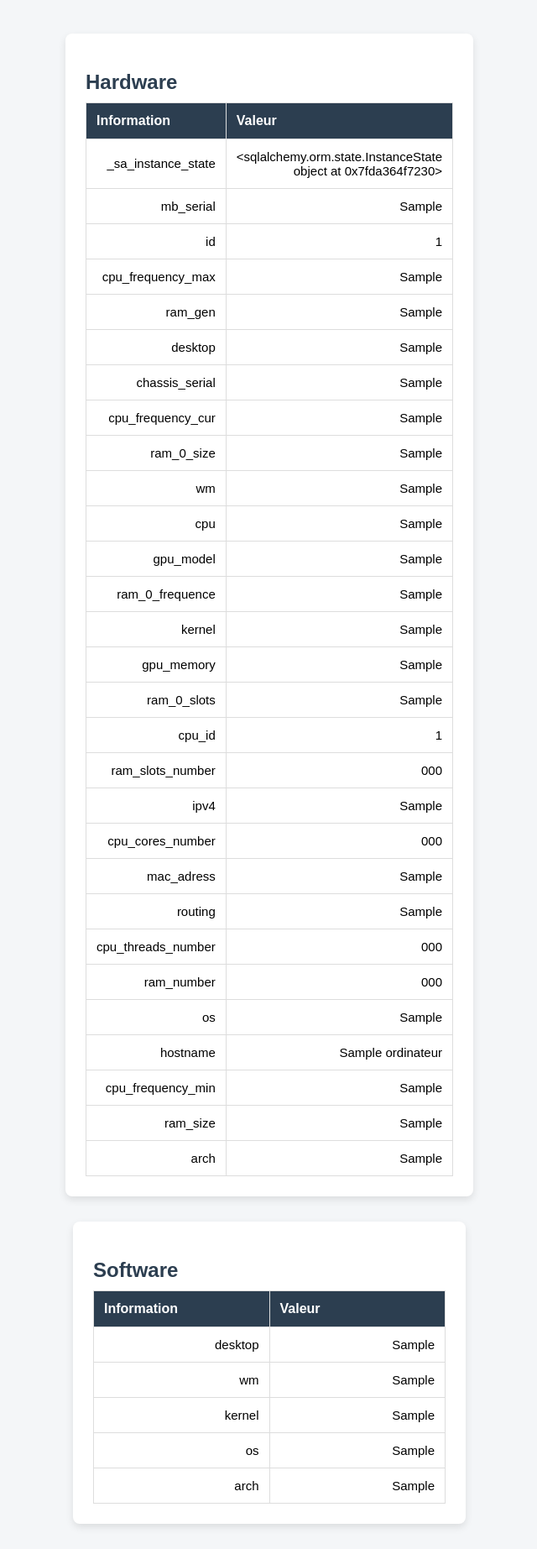
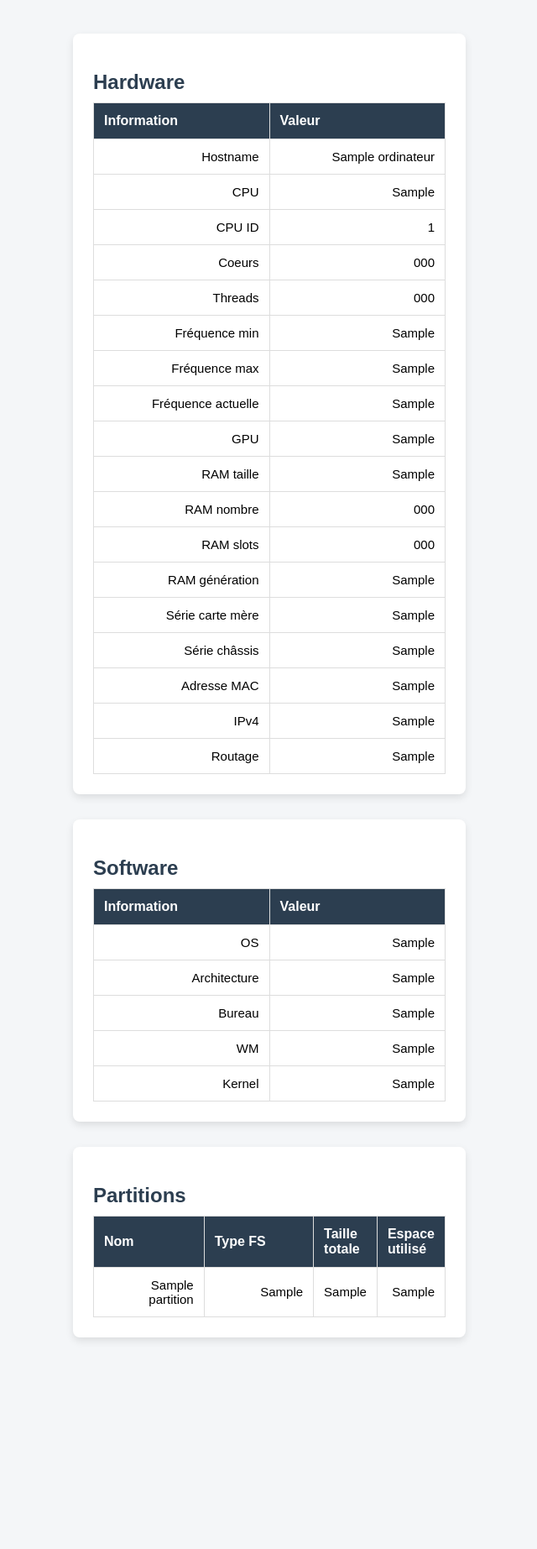
Before and after one commit to aicha019/Grabber, a FastAPI app: page /ordi/1 in a window 1280 px wide. Shown: the whole page at 84% size, without its empty margins (319-959 px from the left). After the commit the page ends 1597 px from the top, so only its background shows below. Run offline with FastAPI, Linux system fonts and the light colour scheme; tables that the repository leaves empty hold one stand-in row (values such as "Sample post"); some libraries are stand-ins or nearby versions.

Commit message:
dernier changement

```diff
--- a/gbapp/templates/ordi.html
+++ b/gbapp/templates/ordi.html
@@ -2,10 +2,7 @@
 <head>
     <title>Informations machine</title>
     <style>
-        * {
-            box-sizing: border-box;
-        }
-
+        * { box-sizing: border-box; }
         body {
             font-family: Arial, sans-serif;
             background-color: #f4f6f8;
@@ -17,7 +14,6 @@
             justify-content: flex-start;
             padding-top: 40px;
         }
-
         .table-container {
             background-color: #ffffff;
             padding: 24px;
@@ -25,71 +21,64 @@
             box-shadow: 0 4px 10px rgba(0,0,0,0.1);
             margin-bottom: 30px;
         }
-
-        table {
-            border-collapse: collapse;
-            width: 420px;
-        }
-
-        th, td {
-            border: 1px solid #ddd;
-            padding: 12px;
-        }
-
-        th {
-            background-color: #2c3e50;
-            color: white;
-            text-align: left;
-            width: 45%;
-        }
-
-        td {
-            text-align: right;
-            font-size: 15px;
-        }
-
-        h2 {
-            margin-bottom: 10px;
-            font-family: Arial, sans-serif;
-            color: #2c3e50;
-        }
+        table { border-collapse: collapse; width: 420px; }
+        th, td { border: 1px solid #ddd; padding: 12px; }
+        th { background-color: #2c3e50; color: white; text-align: left; width: 45%; }
+        td { text-align: right; font-size: 15px; }
+        h2 { margin-bottom: 10px; font-family: Arial, sans-serif; color: #2c3e50; }
     </style>
 </head>
 <body>
-
 <div class="table-container">
     <h2>Hardware</h2>
     <table>
-        <tr>
-            <th>Information</th>
-            <th>Valeur</th>
-        </tr>
-        {% for key, value in ordi.__dict__.items() %}
-                <tr>
-                    <td>{{ key }}</td>
-                    <td>{{ value }}</td>
-                </tr>
-        {% endfor %}
+        <tr><th>Information</th><th>Valeur</th></tr>
+        <tr><td>Hostname</td><td>{{ ordi.hostname }}</td></tr>
+        <tr><td>CPU</td><td>{{ ordi.cpu }}</td></tr>
+        <tr><td>CPU ID</td><td>{{ ordi.cpu_id }}</td></tr>
+        <tr><td>Coeurs</td><td>{{ ordi.cpu_cores_number }}</td></tr>
+        <tr><td>Threads</td><td>{{ ordi.cpu_threads_number }}</td></tr>
+        <tr><td>Fréquence min</td><td>{{ ordi.cpu_frequency_min }}</td></tr>
+        <tr><td>Fréquence max</td><td>{{ ordi.cpu_frequency_max }}</td></tr>
+        <tr><td>Fréquence actuelle</td><td>{{ ordi.cpu_frequency_cur }}</td></tr>
+        <tr><td>GPU</td><td>{{ ordi.gpu_model }}</td></tr>
+        <tr><td>RAM taille</td><td>{{ ordi.ram_size }}</td></tr>
+        <tr><td>RAM nombre</td><td>{{ ordi.ram_number }}</td></tr>
+        <tr><td>RAM slots</td><td>{{ ordi.ram_slots_number }}</td></tr>
+        <tr><td>RAM génération</td><td>{{ ordi.ram_gen }}</td></tr>
+        <tr><td>Série carte mère</td><td>{{ ordi.mb_serial }}</td></tr>
+        <tr><td>Série châssis</td><td>{{ ordi.chassis_serial }}</td></tr>
+        <tr><td>Adresse MAC</td><td>{{ ordi.mac_adress }}</td></tr>
+        <tr><td>IPv4</td><td>{{ ordi.ipv4 }}</td></tr>
+        <tr><td>Routage</td><td>{{ ordi.routing }}</td></tr>
     </table>
 </div>
 
 <div class="table-container">
     <h2>Software</h2>
     <table>
+        <tr><th>Information</th><th>Valeur</th></tr>
+        <tr><td>OS</td><td>{{ ordi.os }}</td></tr>
+        <tr><td>Architecture</td><td>{{ ordi.arch }}</td></tr>
+        <tr><td>Bureau</td><td>{{ ordi.desktop }}</td></tr>
+        <tr><td>WM</td><td>{{ ordi.wm }}</td></tr>
+        <tr><td>Kernel</td><td>{{ ordi.kernel }}</td></tr>
+    </table>
+</div>
+
+<div class="table-container">
+    <h2>Partitions</h2>
+    <table>
+        <tr><th>Nom</th><th>Type FS</th><th>Taille totale</th><th>Espace utilisé</th></tr>
+        {% for partition in partitions %}
         <tr>
-            <th>Information</th>
-            <th>Valeur</th>
+            <td>{{ partition.nom }}</td>
+            <td>{{ partition.fstype }}</td>
+            <td>{{ partition.total_size }}</td>
+            <td>{{ partition.used_space }}</td>
         </tr>
-        {% for key, value in ordi.__dict__.items() %}
-            {% if key in ['os', 'arch', 'desktop', 'wm', 'kernel'] %}
-                <tr>
-                    <td>{{ key }}</td>
-                    <td>{{ value }}</td>
-                </tr>
-            {% endif %}
         {% endfor %}
     </table>
 </div>
-
 </body>
 </html>
```
